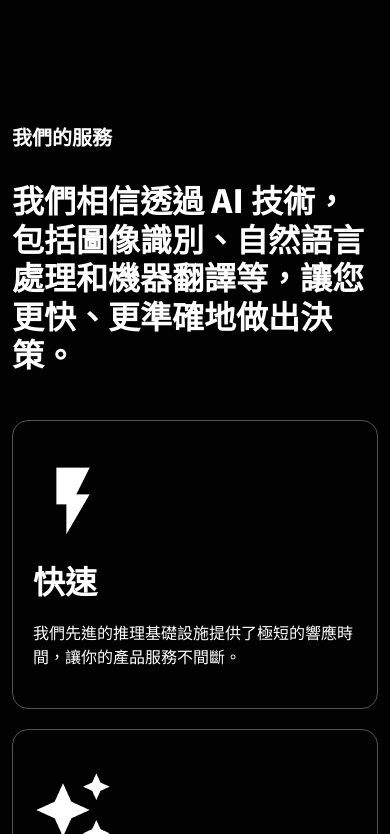
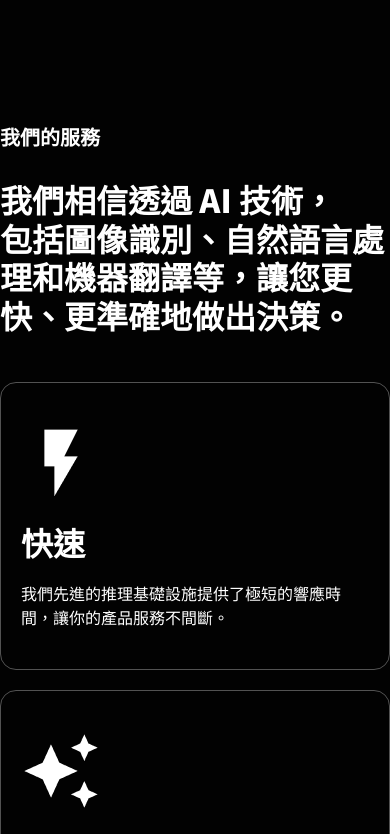
Before and after one commit to happyloa/Hex2023-mission2, a Next.js app: page / in a window 390 px wide. Shown: the part 830-1664 px from the top of the page. Built offline with nearby package versions, Linux system fonts and the light colour scheme.

Commit message:
移除 container 與 wrapper 樣式設定

```diff
--- a/components/home/OurServices.module.css
+++ b/components/home/OurServices.module.css
@@ -1,13 +1,3 @@
-.container {
-  padding: 0 12px;
-  margin: 0 auto 160px;
-}
-
-.wrapper {
-  max-width: 1296px;
-  margin: 0 auto;
-}
-
 .content-wrapper {
   display: flex;
   margin: 0 0 80px;
@@ -39,10 +29,6 @@
 }
 
 @media (max-width: 768px) {
-  .container {
-    margin: 0 auto 120px;
-  }
-
   .content-wrapper {
     flex-direction: column;
     gap: 24px;
--- a/components/home/Testimonial.module.css
+++ b/components/home/Testimonial.module.css
@@ -1,23 +1,9 @@
-.container {
-  padding: 0 12px;
-  margin: 0 auto 160px;
-}
-
-.wrapper {
-  max-width: 1296px;
-  margin: 0 auto;
-}
-
 .card-wrapper {
   display: flex;
   gap: 20px;
 }
 
 @media (max-width: 768px) {
-  .container {
-    margin: 0 auto 120px;
-  }
-
   .card-wrapper {
     flex-wrap: wrap;
   }
--- a/components/pricing/AiModelsPricing.module.css
+++ b/components/pricing/AiModelsPricing.module.css
@@ -1,13 +1,3 @@
-.container {
-  padding: 0 12px;
-  margin: 0 auto 160px;
-}
-
-.wrapper {
-  max-width: 1296px;
-  margin: 0 auto;
-}
-
 .heading {
   font-size: var(--m);
   font-weight: var(--bolder);
@@ -22,10 +12,6 @@
 }
 
 @media (max-width: 576px) {
-  .container {
-    margin: 0 auto 120px;
-  }
-
   .heading {
     font-size: var(--xxs);
     margin: 0 0 24px;
--- a/components/pricing/UsageRegulation.module.css
+++ b/components/pricing/UsageRegulation.module.css
@@ -1,13 +1,3 @@
-.container {
-  padding: 0 12px;
-  margin: 0 auto 160px;
-}
-
-.wrapper {
-  max-width: 1296px;
-  margin: 0 auto;
-}
-
 .content-wrapper {
   display: flex;
 }
@@ -47,10 +37,6 @@
 }
 
 @media (max-width: 768px) {
-  .container {
-    margin: 0 auto 120px;
-  }
-
   .content-wrapper {
     flex-direction: column;
     gap: 48px;
```
